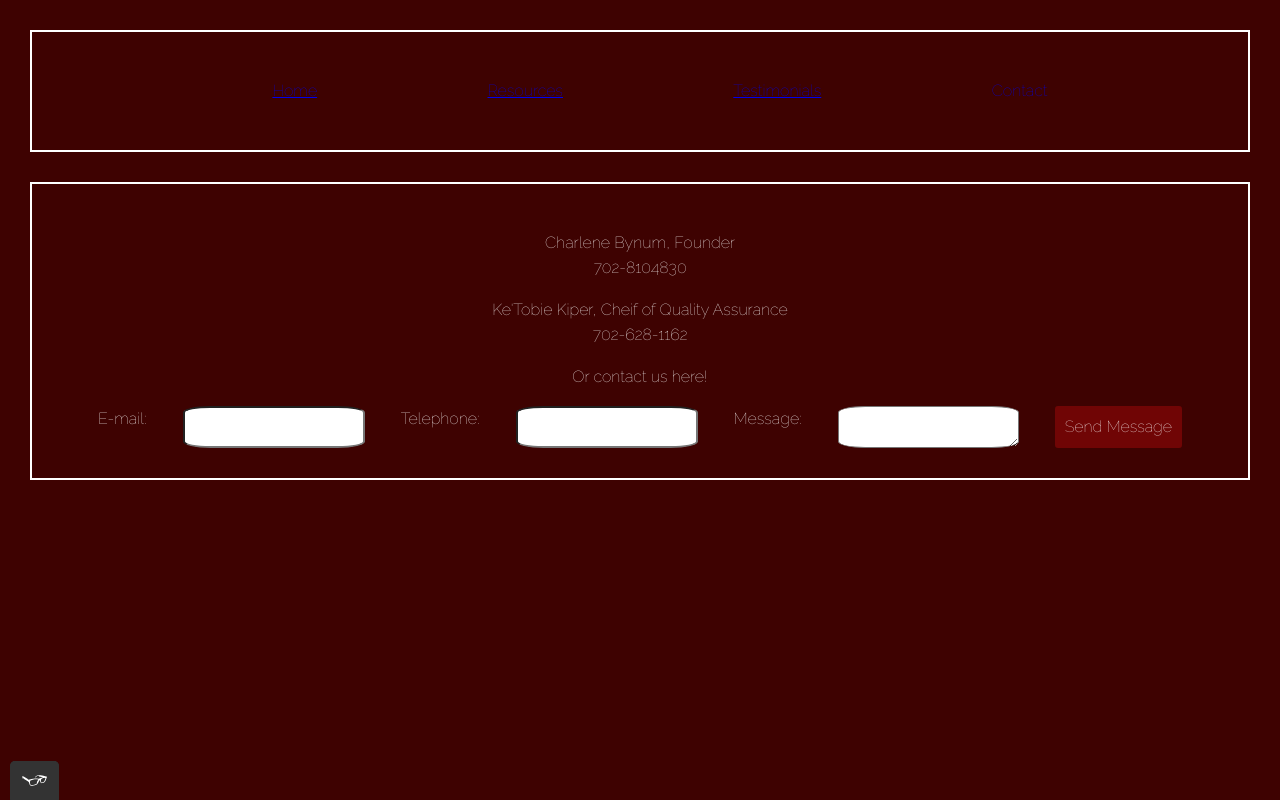
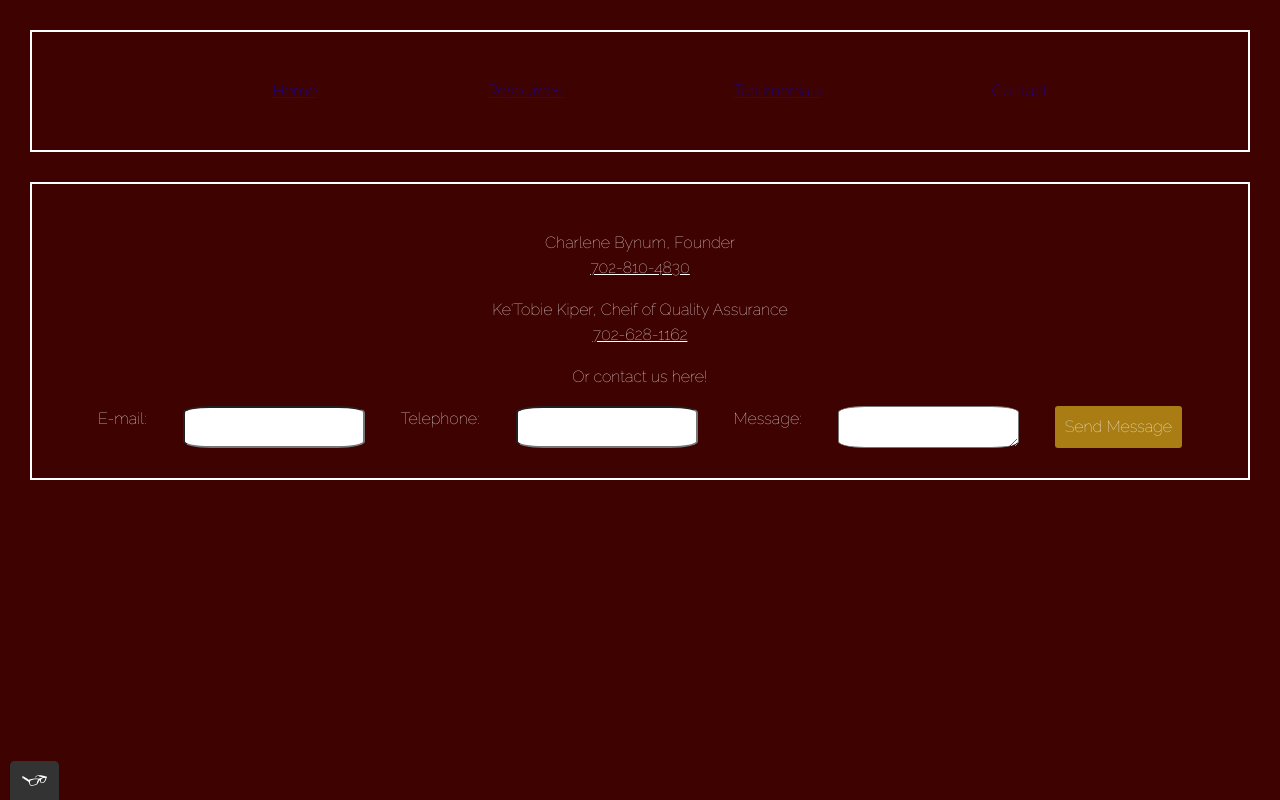
Before and after one commit to monetkeating/CovenantOfLove, a plain HTML site: page contact.html in a window 1280 px wide. Drawn offline with nearby package versions, Linux system fonts and the light colour scheme.

Commit message:
attaching hyperlinks

```diff
--- a/contact.html
+++ b/contact.html
@@ -81,9 +81,20 @@
   </header>
   <div>
     <body>
-      <p class="bold">Charlene Bynum, Founder<br />702-8104830</p>
       <p class="bold">
-        Ke'Tobie Kiper, Cheif of Quality Assurance<br />702-628-1162
+        Charlene Bynum, Founder<br /><a
+          href="tel:702-810-4830"
+          class="phone-link"
+          >702-810-4830</a
+        >
+      </p>
+      <p class="bold">
+        Ke'Tobie Kiper, Cheif of Quality Assurance<br /><a
+          href="702-628-1162"
+          class="phone-link"
+        >
+          702-628-1162</a
+        >
       </p>
       <p>Or contact us here!</p>
       <form class="contact-form" method="post" id="contact-form">
--- a/css/style.css
+++ b/css/style.css
@@ -1,7 +1,7 @@
 /* Colors used:
 
 Background: #F2F2DE
-Primary color (gold): #E3B71B
+Primary color (gold): #a97d14
 Secondary color (maroon): #3e0201
 */
 
@@ -47,7 +47,7 @@ a:visited {
 
 a:active {
   /* selected link */
-  color: #e3b71b;
+  color: #a97d14;
 }
 button {
   /* overwrites browser defaults and resets the border */
@@ -55,14 +55,14 @@ button {
   /* takes the font from the outer container */
   font-family: inherit;
   /* styles the background color, font color, and text decoration (underline, etc.) of the button */
-  background-color: #700505;
+  background-color: #a97d14;
   color: white;
   text-decoration: none;
   /*adds spacing to the button (this will be discussed more in-depth later) */
   padding: 10px;
   border-radius: 3px;
   /* gives the button a bottom border with a width of 2px, a type of solid, and a color in RGBA format */
-  border: 2px solid #E3B71B(0, 0, 0, 0.3);
+  border: 2px solid #a97d14(0, 0, 0, 0.3);
 }
 button:hover,
 button:focus {
@@ -120,3 +120,6 @@ form {
 .input-box {
   border-radius: 15%;
 }
+.phone-link {
+  color: white;
+}
```
Also changed, not shown: index.html (+1 -2 lines), resources.html (+11 -4 lines).
